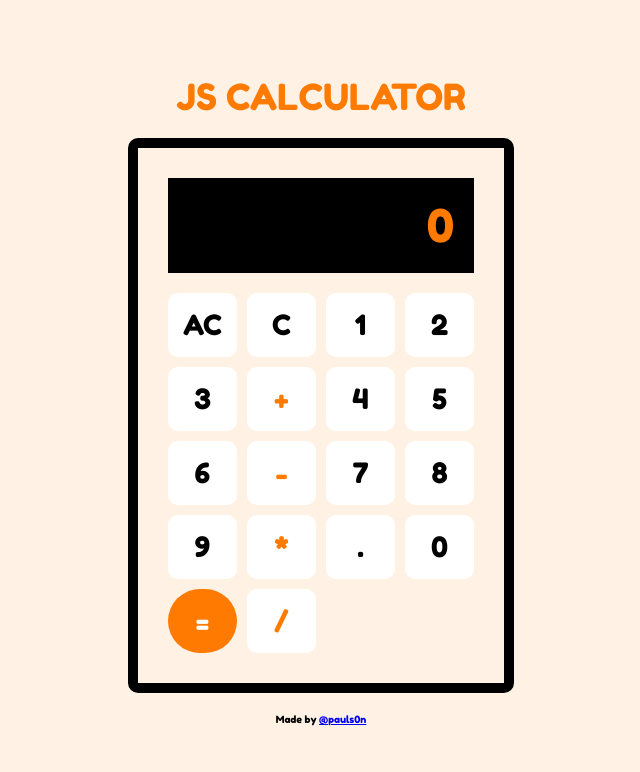
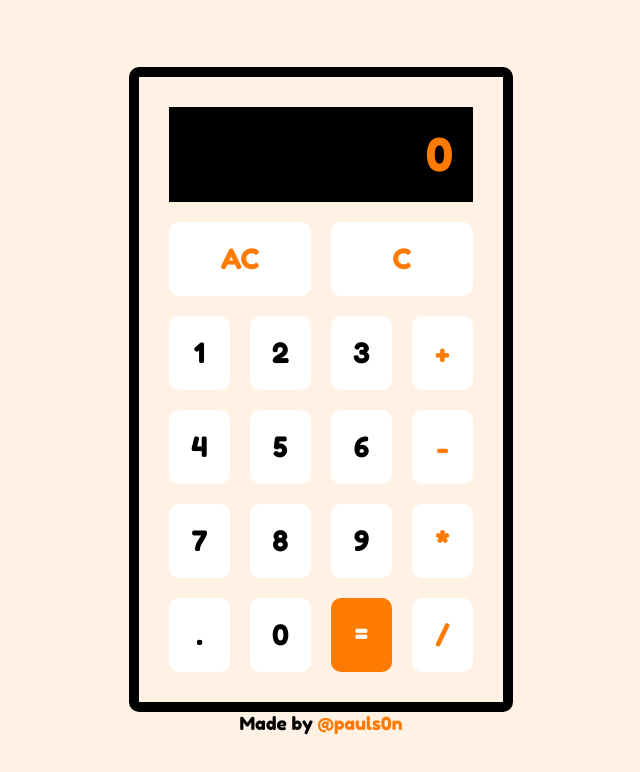
Before and after one commit to pauls0n/js-calculator, a plain HTML site: page index.html in a window 1280 px wide. Shown: the whole page, without its empty margins (319-959 px from the left). Drawn offline with Linux system fonts and the light colour scheme.

Commit message:
Add CSS Style Rules

```diff
--- a/style.css
+++ b/style.css
@@ -27,18 +27,18 @@ body {
   flex-direction: column;
   justify-content: center;
   align-items: center;
-  gap: 2rem;
   font-family: var(--primary-font);
   background-color: var(--primary-color-light);
   min-height: 100vh;
 }
 
 h1 {
-  color: var(--primary-color);
-  text-transform: uppercase;
-  font-weight: 400;
-  font-size: 3.6rem;
-  text-align: center;
+  position: absolute;
+  left: -10000px;
+  width: 1px;
+  height: 1px;
+  top: auto;
+  overflow: hidden;
 }
 
 .calculator-container {
@@ -51,7 +51,8 @@ h1 {
   border: 10px solid var(--secondary-color);
   border-radius: 10px;
   padding: 3rem;
-  min-width: 25vw;
+  min-width: 30vw;
+  max-width: 90vw;
 }
 
 .display {
@@ -80,7 +81,7 @@ h1 {
   display: grid;
   grid-template-columns: repeat(4, 1fr);
   grid-template-rows: repeat(5, 1fr);
-  gap: 1rem;
+  gap: 2rem;
   width: 100%;
 }
 
@@ -96,11 +97,18 @@ button {
   cursor: pointer;
 }
 
-.action-special-1 {
-  grid-column: 1 / span 2;
+button:hover,
+button:focus {
+  background-color: rgba(0, 0, 0, 0.1);
 }
 
-.action-special-2 {
+.ac {
+  grid-column: 1 / span 2;
+  color: var(--primary-color);
+}
+
+.c {
+  color: var(--primary-color);
   grid-column: 3 / span 2;
 }
 
@@ -111,5 +119,38 @@ button {
 .equal-to {
   background-color: var(--primary-color);
   color: var(--tertiary-color);
-  border-radius: 500px;
+  padding-bottom: 2.5rem;
 }
+
+.equal-to:hover, .equal-to:focus {
+  background-color: rgb(12, 212, 12);
+}
+
+footer {
+  display: flex;
+  flex-direction: column;
+  justify-content: center;
+  align-items: center;
+}
+
+footer p {
+  font-size: 1.8rem;
+  font-weight: 400;
+  text-align: center;
+}
+
+footer p a {
+  color: var(--primary-color);
+  text-decoration: none;
+}
+
+footer p a:hover,
+footer p a:focus {
+  color: var(--secondary-color);
+}
+
+@media screen and (max-width: 76.8rem) {
+  .calculator-container {
+    width: 90vw;
+  }
+}
```
